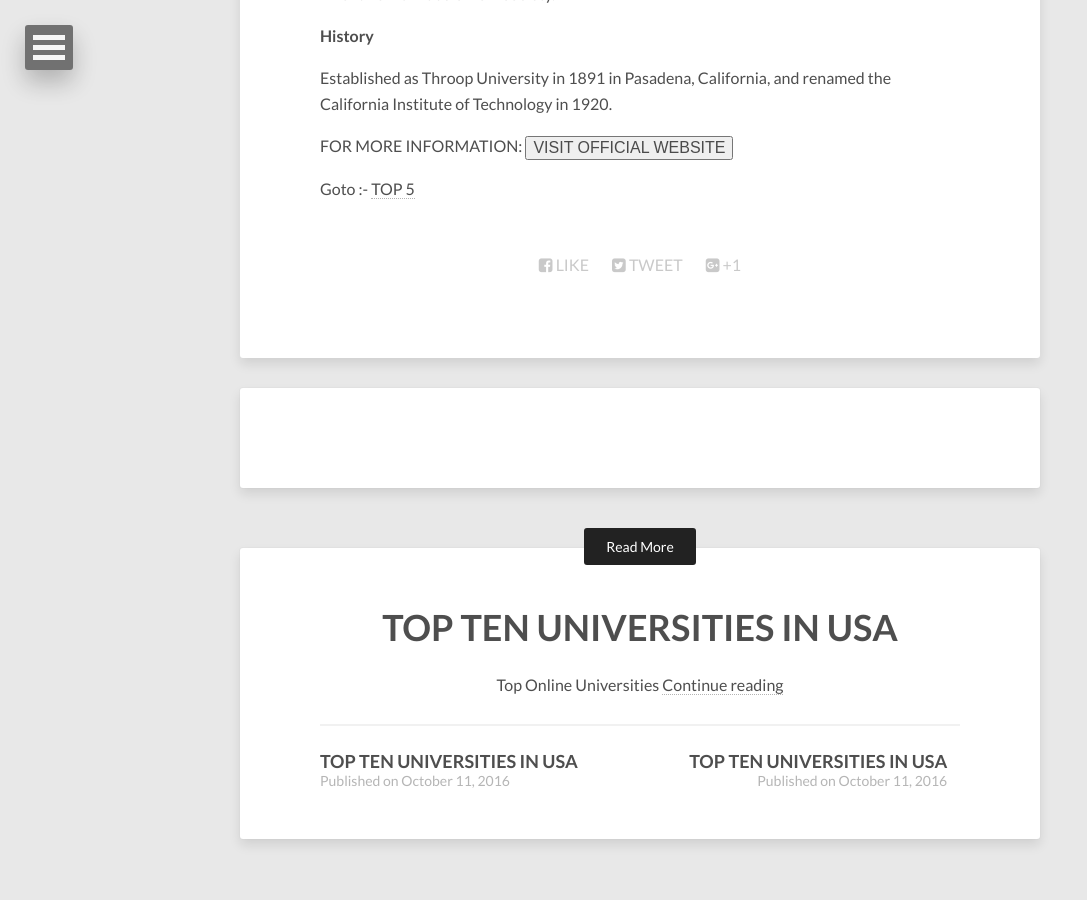
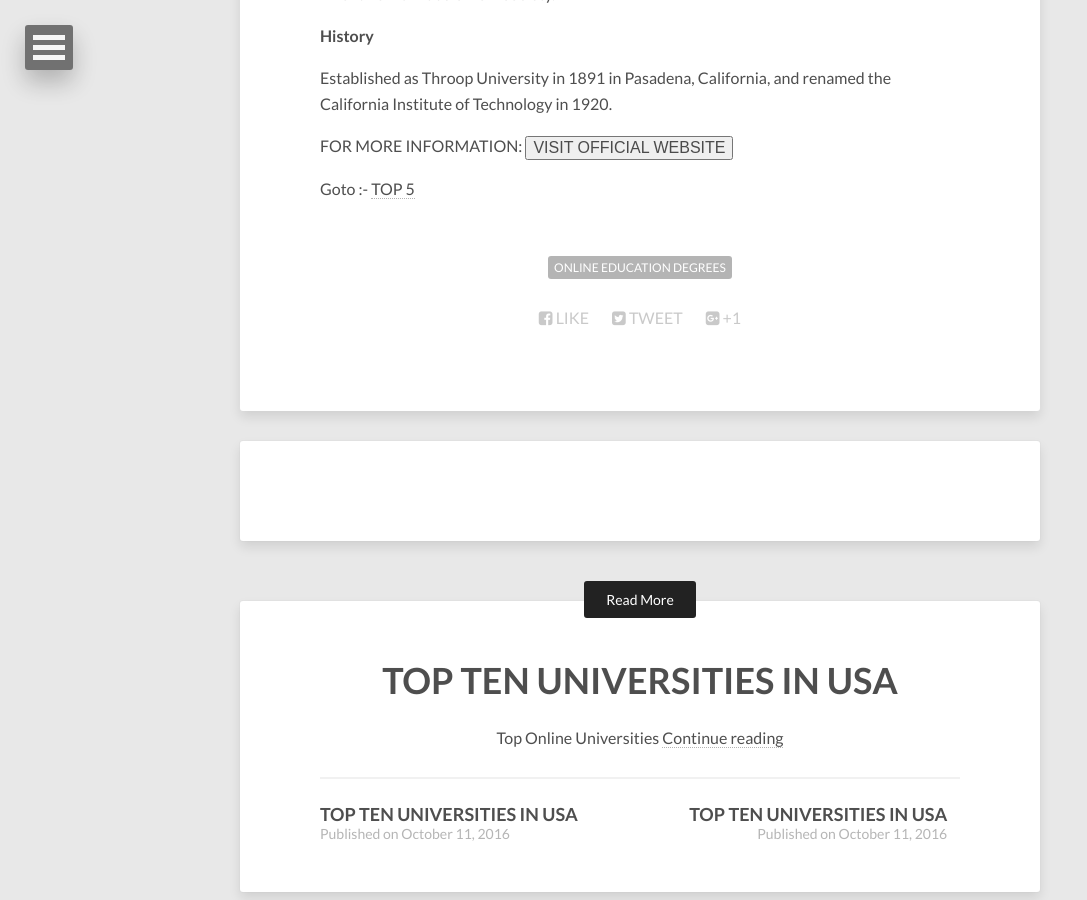
Before and after one commit to vivek1karna/topten, a Jekyll site: the page built from _posts/2016-10-11-top-online-universities4.md, in a window 1280 px wide and 900 px high, scrolled down 1296 px. Shown: the whole window, without its empty margins (0-1087 px from the left). Built offline with Jekyll 4.4.1, drawn with Linux system fonts in a browser that asks for light colours; nearby versions of some CDN libraries; comment, search, counter and statistics services are not loaded.

Commit message:
Update 2016-10-11-top-online-universities4.md

```diff
--- a/_posts/2016-10-11-top-online-universities4.md
+++ b/_posts/2016-10-11-top-online-universities4.md
@@ -3,6 +3,7 @@
 title: TOP TEN UNIVERSITIES IN USA
 description: Top Online Universities
 comments: true
+tags: [Online Education Degrees]
 image:
   feature: pic04.jpg
 ---
```
